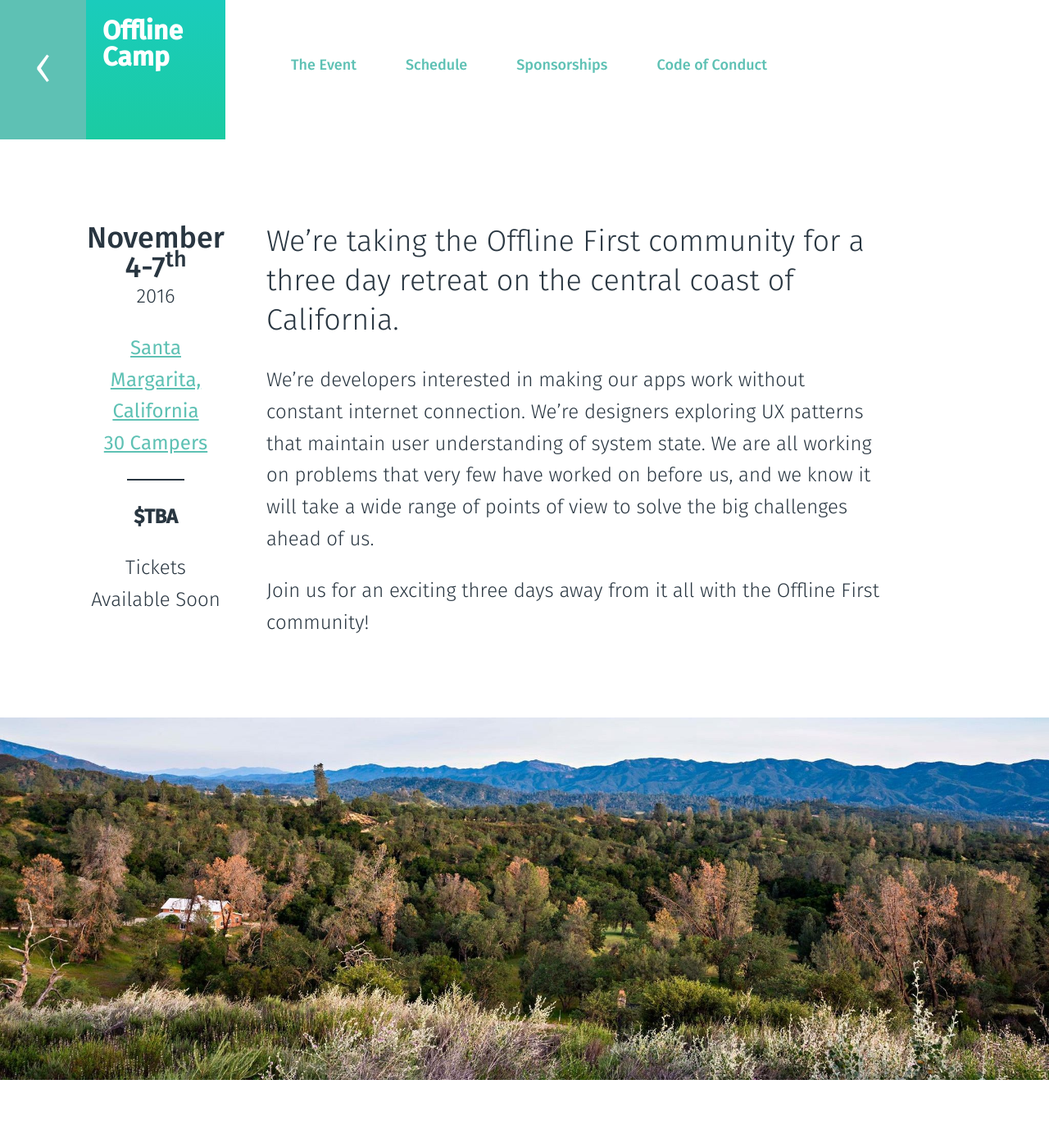
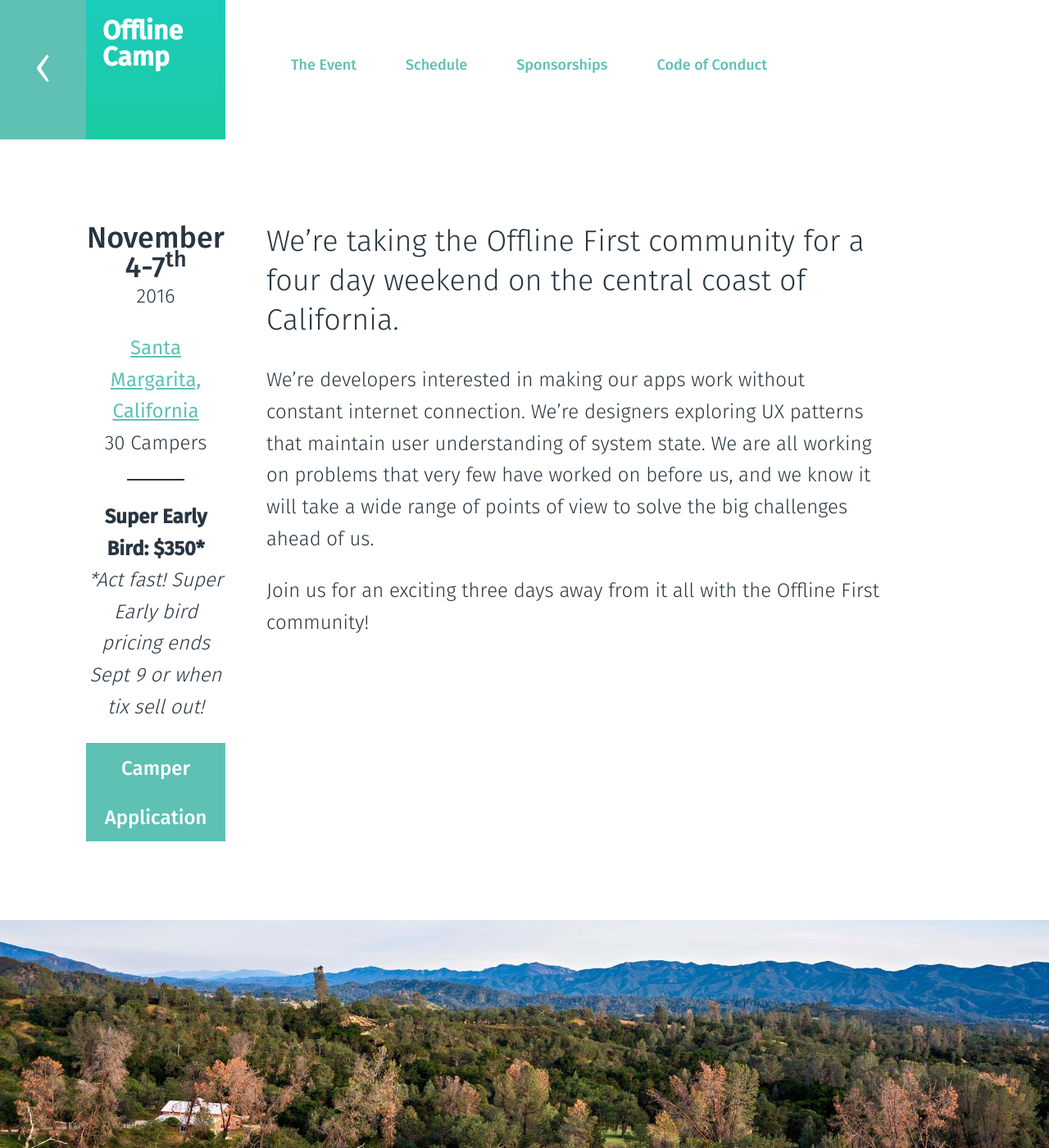
Before and after one commit to offlinefirst/offlinefirst.org, a Jekyll site: the page built from camp/index.html, in a window 1280 px wide and 1400 px high. Shown: the whole window at 82% size. Built offline with Jekyll 4.4.1, drawn with Linux system fonts in a browser that asks for light colours; comment, search, counter and statistics services are not loaded; some of the changed text lies outside the part shown.

Commit message:
adding super early bird tickets to index

```diff
--- a/camp/index.html
+++ b/camp/index.html
@@ -12,26 +12,27 @@ root_path:  ../
   </h6>
 
   <p class="location">
-    <a href="https://goo.gl/maps/r4xFZGZ6kr12">Santa Margarita, California<br>
-    30 Campers</a>
+    <a href="https://goo.gl/maps/r4xFZGZ6kr12">Santa Margarita, California</a><br>
+    30 Campers
   </p>
 
   <hr>
 
   <p class="price">
-    <strong>$TBA</strong><br>
+    <strong>Super Early Bird: $350*</strong><br>
+    <em>*Act fast! Super Early bird pricing ends Sept 9 or when tix sell out!</em>
   </p>
 
   <p class="attend">
-    Tickets Available Soon
+    <a href="https://offlinecamp.typeform.com/to/F93r36">Camper Application</a>
   </p>
 
 </header>
 
 <div class="main">
   <h2>
-    We’re taking the Offline First community for a three day
-    retreat on the central coast of California.
+    We’re taking the Offline First community for a four day
+    weekend on the central coast of California.
   </h2>
 
   <p>
@@ -105,8 +106,9 @@ root_path:  ../
 
   <div class="apply">
     <span class="date">November 4-7, 2016</span>
-    <span class="price">$TBA</span>
-    <p>Tickets Available Soon</p>
+    <span class="price">$350*</span>
+    <em>*Act fast! Super Early bird pricing ends Sept 9 or when tix sell out!</em>
+    <p><a href="https://offlinecamp.typeform.com/to/F93r36">Camper Application</a></p>
   </div>
   <div class="clear"></div>
 </section>
```
